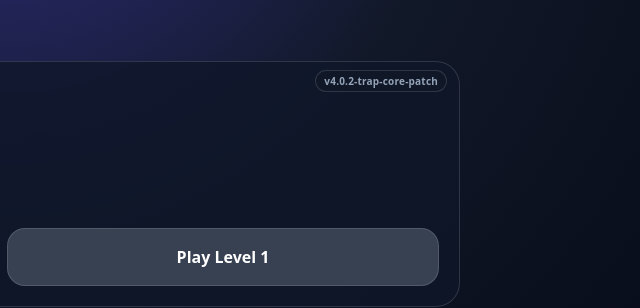
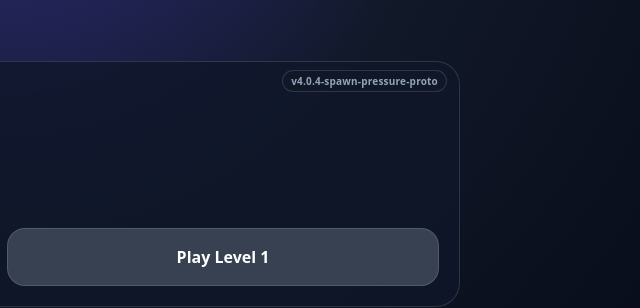
Before and after one commit to justsomebobby/Veilbound, a website built with Vite: page index.html in a window 1280 px wide. Shown: the part 216-524 px from the top of the page, 640-1280 px from the left. Built offline with nearby package versions, Linux system fonts and the light colour scheme.

Commit message:
Update index.html

```diff
--- a/index.html
+++ b/index.html
@@ -8,7 +8,7 @@
   <meta name="apple-mobile-web-app-title" content="Veilbound">
   <title>Veilbound</title>
   <link rel="stylesheet" href="./styles.css">
-  <script defer src="./game-core-v402-trap.js?v=4.0.2-trap-core-patch"></script>
+  <script defer src="./game-core-v404-spawn-pressure.js?v=4.0.4-spawn-pressure-proto"></script>
 </head>
 <body>
   <button id="safeHub" type="button">Hub</button>
```
